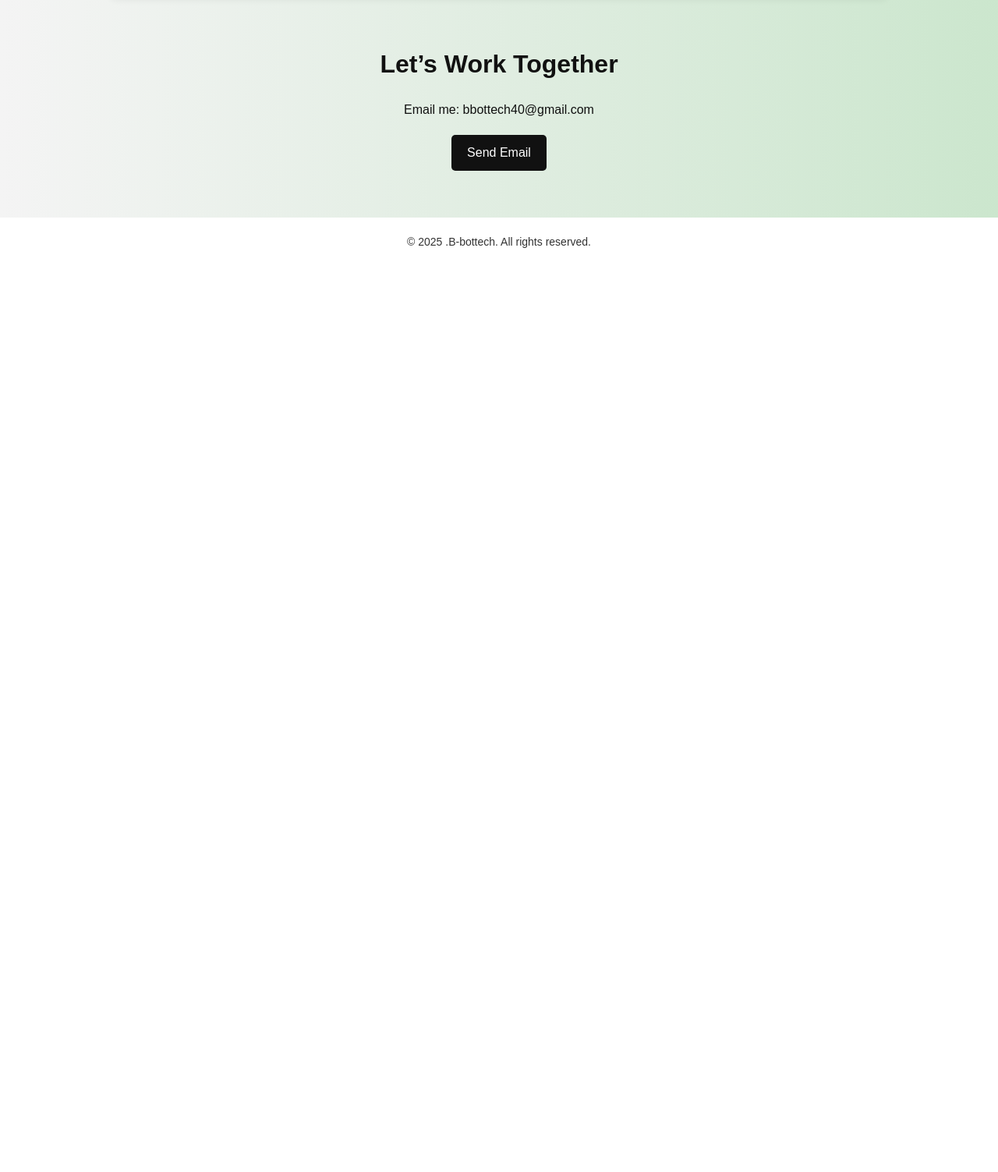
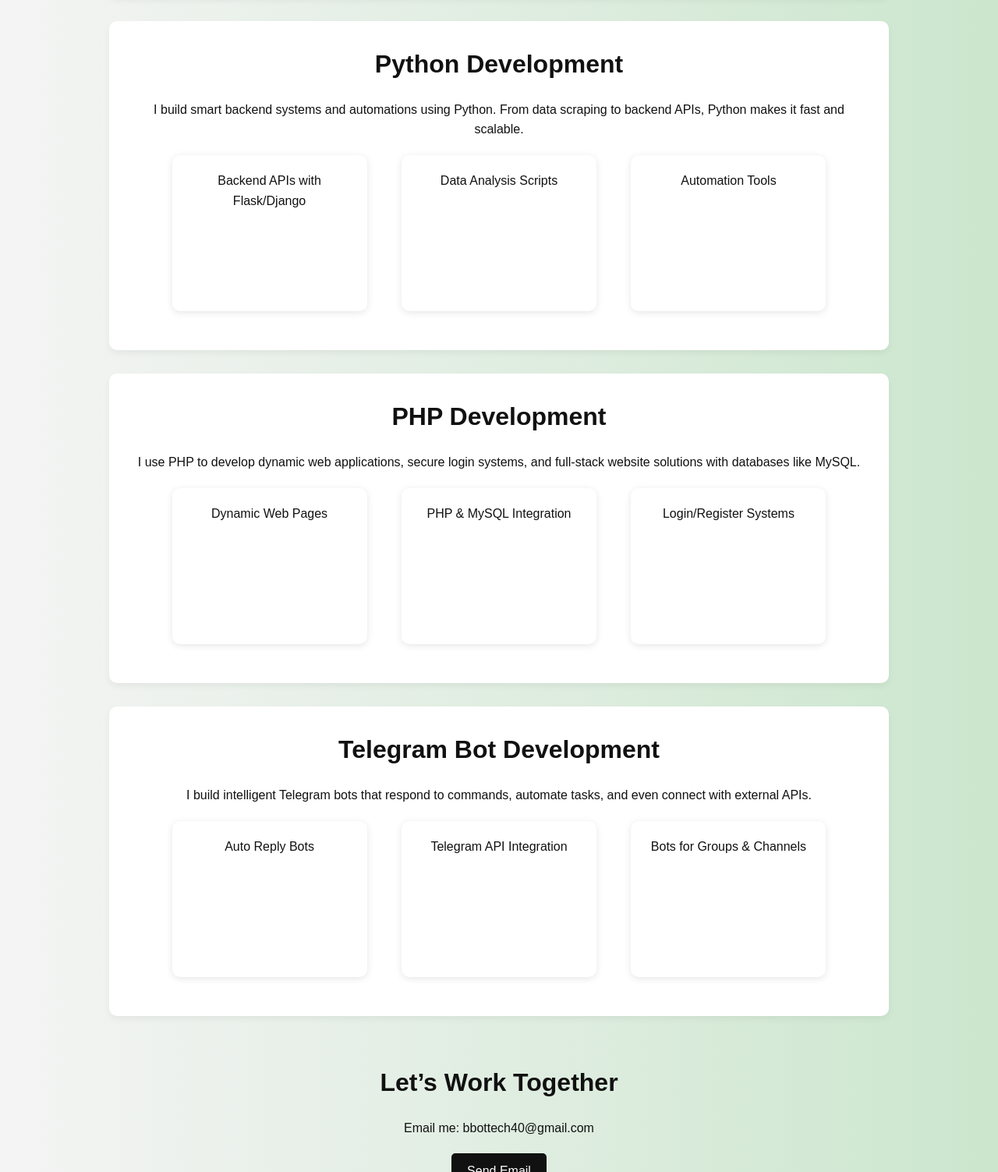
Before and after one commit to B-bottech/bottechc, a plain HTML site: page index.html in a window 1280 px wide. Shown: the part 2387-3890 px from the top of the page at 78% size. Before the commit the page ends 2728 px from the top, so only its background shows below. Drawn offline with Linux system fonts and the light colour scheme; a script that the page names is missing.

Commit message:
Update index.html

```diff
--- a/index.html
+++ b/index.html
@@ -224,6 +224,32 @@
     <div class="card">graphicvisionpro.net</div>
   </section>
 
+  <!-- NEW SECTIONS START -->
+  <section id="python" class="highlight">
+    <h2 class="title">Python Development</h2>
+    <p>I build smart backend systems and automations using Python. From data scraping to backend APIs, Python makes it fast and scalable.</p>
+    <div class="card">Backend APIs with Flask/Django</div>
+    <div class="card">Data Analysis Scripts</div>
+    <div class="card">Automation Tools</div>
+  </section>
+
+  <section id="php" class="highlight">
+    <h2 class="title">PHP Development</h2>
+    <p>I use PHP to develop dynamic web applications, secure login systems, and full-stack website solutions with databases like MySQL.</p>
+    <div class="card">Dynamic Web Pages</div>
+    <div class="card">PHP & MySQL Integration</div>
+    <div class="card">Login/Register Systems</div>
+  </section>
+
+  <section id="telegram-bot" class="highlight">
+    <h2 class="title">Telegram Bot Development</h2>
+    <p>I build intelligent Telegram bots that respond to commands, automate tasks, and even connect with external APIs.</p>
+    <div class="card">Auto Reply Bots</div>
+    <div class="card">Telegram API Integration</div>
+    <div class="card">Bots for Groups & Channels</div>
+  </section>
+  <!-- NEW SECTIONS END -->
+
   <section id="contact">
     <h2 class="title">Let’s Work Together</h2>
     <p>Email me: bbottech40@gmail.com</p>
@@ -233,6 +259,7 @@
   <footer>
     &copy; <span id="year"></span> .B-bottech. All rights reserved.
   </footer>
+
   <!-- Chatbase Script -->
   <script>
   (function(){
```
